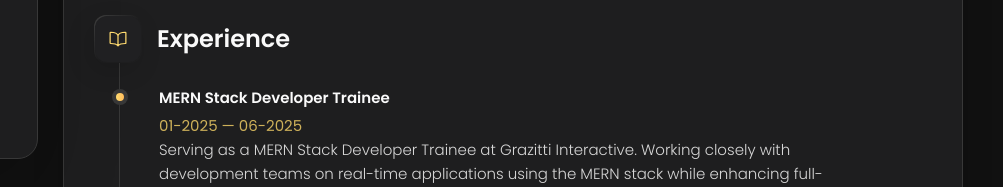
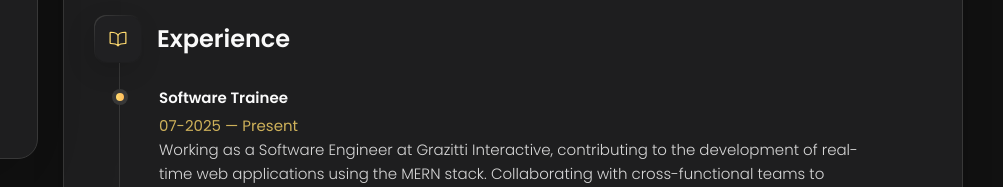
Before and after one commit to Nikhilmukheja19/Portfolio-frontend, a plain HTML site: page index.html in a window 1280 px wide. Both pictures are taken after a click on the button "Resume". Shown: the part 613-800 px from the top of the page, 277-1280 px from the left. Drawn offline with nearby package versions, Linux system fonts and the light colour scheme.

Commit message:
Add Experience

```diff
--- a/index.html
+++ b/index.html
@@ -657,6 +657,14 @@
 
           <ol class="timeline-list">
 
+              <li class="timeline-item">
+              <h4 class="h4 timeline-item-title">Software Trainee</h4>
+              <span>07-2025 — Present</span>
+              <p class="timeline-text">
+ Working as a Software Engineer at Grazitti Interactive, contributing to the development of real-time web applications using the MERN stack. Collaborating with cross-functional teams to deliver scalable solutions while continuously enhancing full-stack development skills in a dynamic and professional environment.
+              </p>
+            </li>
+
             <li class="timeline-item">
               <h4 class="h4 timeline-item-title">MERN Stack Developer Trainee</h4>
               <span>01-2025 — 06-2025</span>
```
